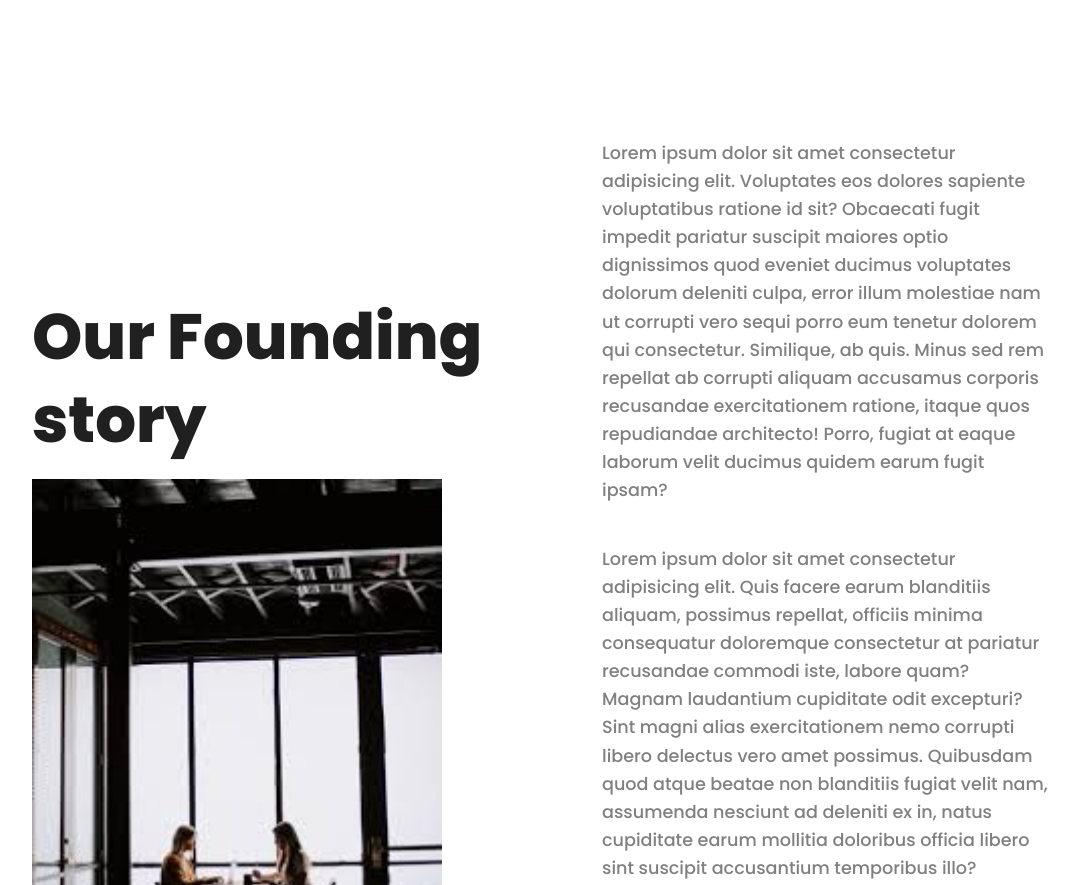
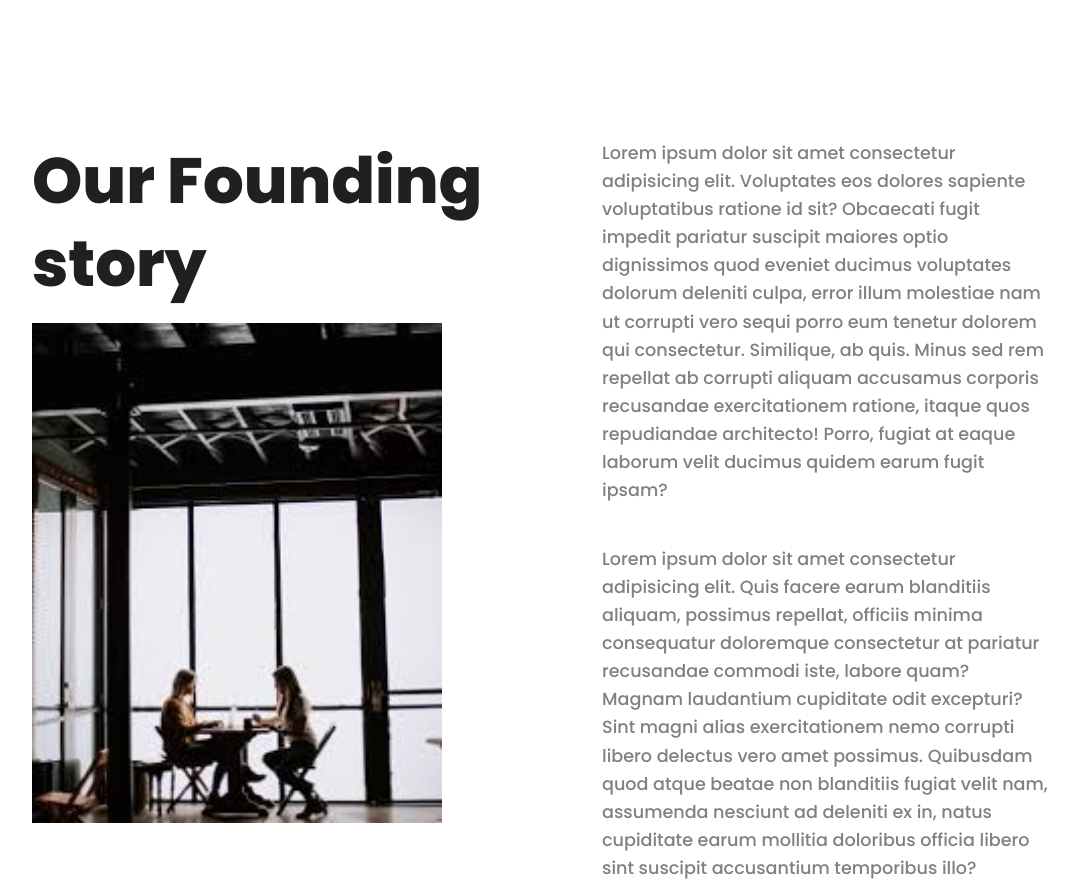
Before and after one commit to narmeenafreen/Digital-agency-website-template, a plain HTML site: page about.html in a window 1280 px wide. Shown: the part 1129-2014 px from the top of the page, without its empty margins (50-1128 px from the left). Drawn offline with nearby package versions, Linux system fonts and the light colour scheme.

Commit message:
Update about.html

```diff
--- a/about.html
+++ b/about.html
@@ -85,7 +85,7 @@
         </section>
         <section id="About-2">
             <div class="container border-bottom">
-                <div class="row align-items-center my-3 g-4">
+                <div class="row my-3 g-4">
                     <div class="col-md-6">
                         <h2>Our Founding <br>story</h2>
                         <img src="Home2-2.jfif" class="img-fluid w-75" alt="interviewimage">
```
